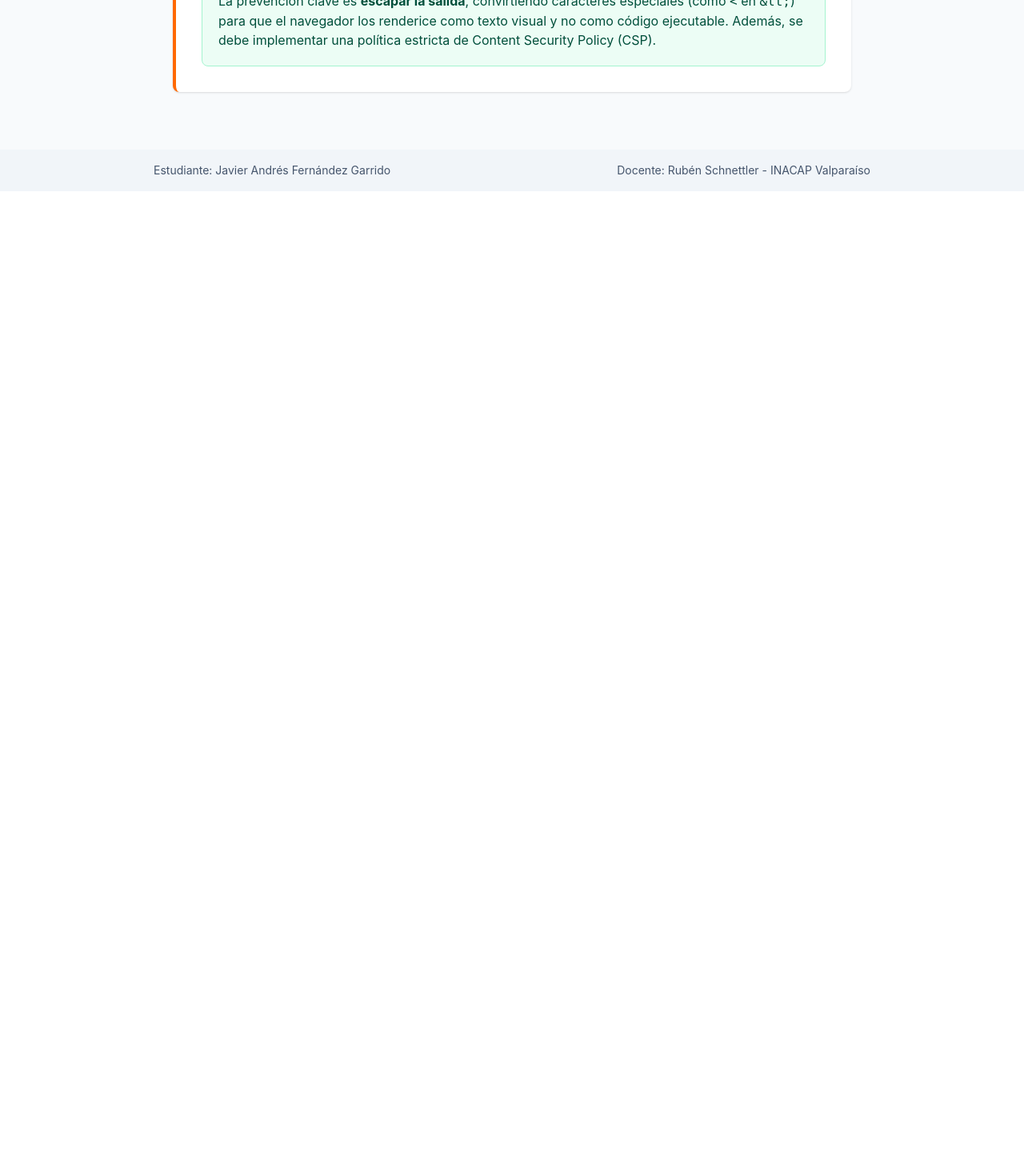
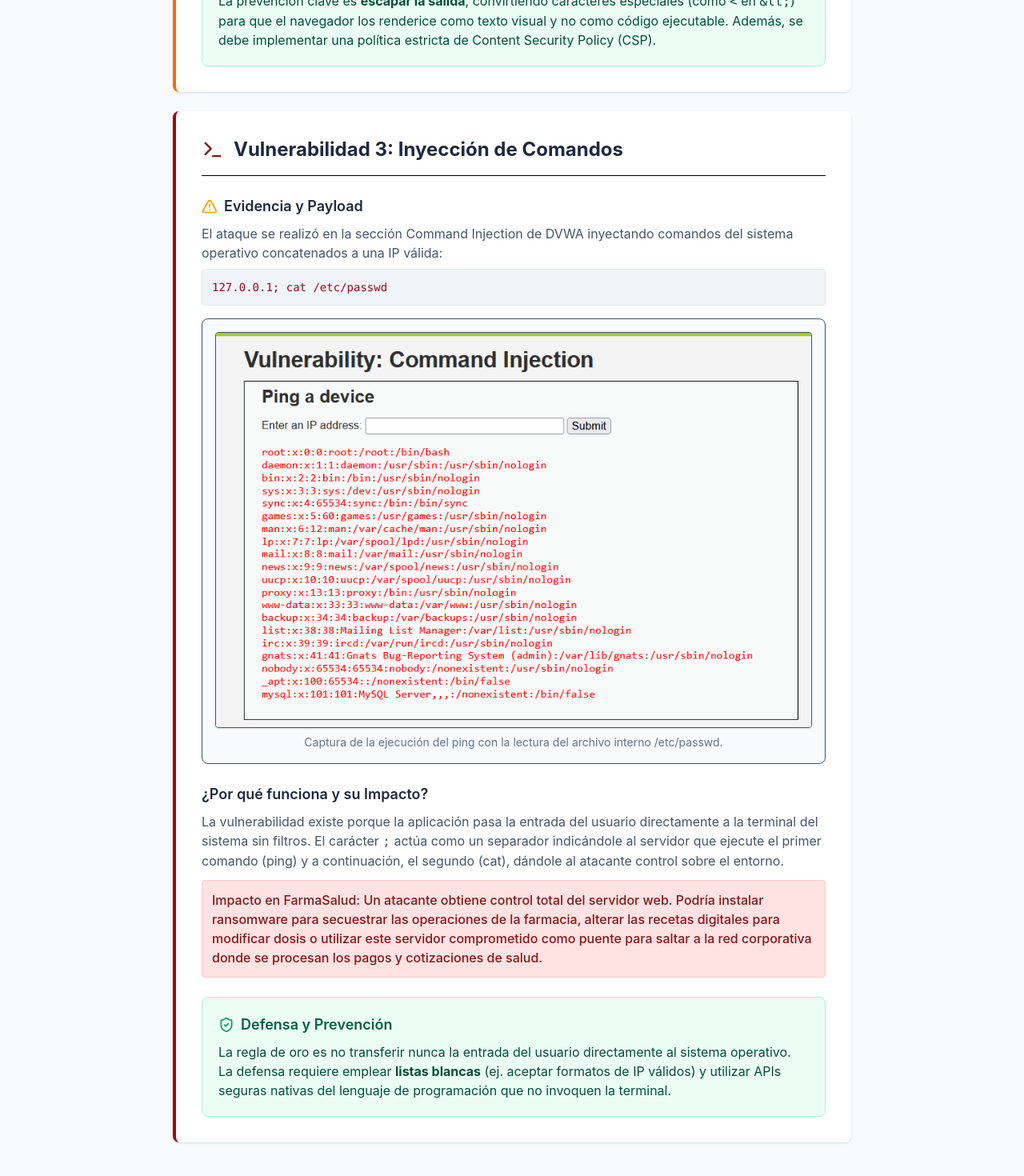
Before and after one commit to Jaanfg/auditoria_ferjav, a React (Vite) app: page / in a window 1280 px wide. Shown: the part 3100-4570 px from the top of the page at 80% size. Before the commit the page ends 3339 px from the top, so only its background shows below. Built offline with nearby package versions, Linux system fonts and the light colour scheme.

Commit message:
Se agrega componente Comandos

```diff
--- a/src/App.jsx
+++ b/src/App.jsx
@@ -2,6 +2,7 @@ import { Shield, BookOpen } from 'lucide-react'
 import Resumen from './components/Resumen'
 import InyeccionSQL from './components/InyeccionSQL'
 import XSS from './components/XSS'
+import Comandos from './components/Comandos'
 
 function App() {
   return (
@@ -36,6 +37,7 @@ function App() {
         <Resumen />
         <InyeccionSQL />
         <XSS />
+        <Comandos />
       </main>
 
       <footer className="bg-slate-100 text-slate-600 text-sm py-4 px-6">
--- /dev/null
+++ b/src/components/Comandos.jsx
@@ -0,0 +1,62 @@
+import { Terminal, AlertTriangle, ShieldCheck } from 'lucide-react'
+
+function Comandos() {
+  return (
+    <div className="bg-white rounded-lg shadow p-8 mb-6 border-l-4 border-red-800">
+      <div className="flex items-center gap-3 mb-6 border-b pb-4">
+        <Terminal className="text-red-900" size={28} />
+        <h2 className="text-2xl font-bold text-slate-800">
+          Vulnerabilidad 3: Inyección de Comandos
+        </h2>
+      </div>
+
+      <div className="space-y-6 text-slate-600">
+        <div>
+          <h3 className="text-lg font-semibold text-slate-800 flex items-center gap-2">
+            <AlertTriangle className="text-amber-500" size={20} />
+            Evidencia y Payload
+          </h3>
+          <p className="mt-2">
+            El ataque se realizó en la sección Command Injection de DVWA inyectando comandos del sistema operativo concatenados a una IP válida:
+          </p>
+          <code className="block bg-slate-100 p-3 rounded mt-2 text-red-800 font-mono text-sm border border-slate-200">
+            127.0.0.1; cat /etc/passwd
+          </code>
+
+          <div className="mt-4 p-4 bg-slate-50 border rounded-lg text-center">
+            <img
+              src="/img/comandos_ferjav.png"
+              alt="Evidencia de Inyección de Comandos"
+              className="rounded border shadow-sm mx-auto max-w-full"
+            />
+            <p className="text-sm text-slate-500 mt-2">
+              Captura de la ejecución del ping con la lectura del archivo interno /etc/passwd.
+            </p>
+          </div>
+        </div>
+
+        <div>
+          <h3 className="text-lg font-semibold text-slate-800">¿Por qué funciona y su Impacto?</h3>
+          <p className="mt-2">
+            La vulnerabilidad existe porque la aplicación pasa la entrada del usuario directamente a la terminal del sistema sin filtros. El carácter <code>;</code> actúa como un separador indicándole al servidor que ejecute el primer comando (ping) y a continuación, el segundo (cat), dándole al atacante control sobre el entorno.
+          </p>
+          <p className="mt-3 font-medium text-red-900 bg-red-100 p-3 rounded border border-red-200">
+            Impacto en FarmaSalud: Un atacante obtiene control total del servidor web. Podría instalar ransomware para secuestrar las operaciones de la farmacia, alterar las recetas digitales para modificar dosis o utilizar este servidor comprometido como puente para saltar a la red corporativa donde se procesan los pagos y cotizaciones de salud.
+          </p>
+        </div>
+
+        <div className="bg-emerald-50 p-5 rounded-lg border border-emerald-200">
+          <h3 className="text-lg font-semibold text-emerald-800 flex items-center gap-2">
+            <ShieldCheck className="text-emerald-600" size={20} />
+            Defensa y Prevención
+          </h3>
+          <p className="mt-2 text-emerald-900">
+            La regla de oro es no transferir nunca la entrada del usuario directamente al sistema operativo. La defensa requiere emplear <strong>listas blancas</strong> (ej. aceptar formatos de IP válidos) y utilizar APIs seguras nativas del lenguaje de programación que no invoquen la terminal.
+          </p>
+        </div>
+      </div>
+    </div>
+  )
+}
+
+export default Comandos
```
Also changed, not shown: public/img/comandos_ferjav.png (added).
